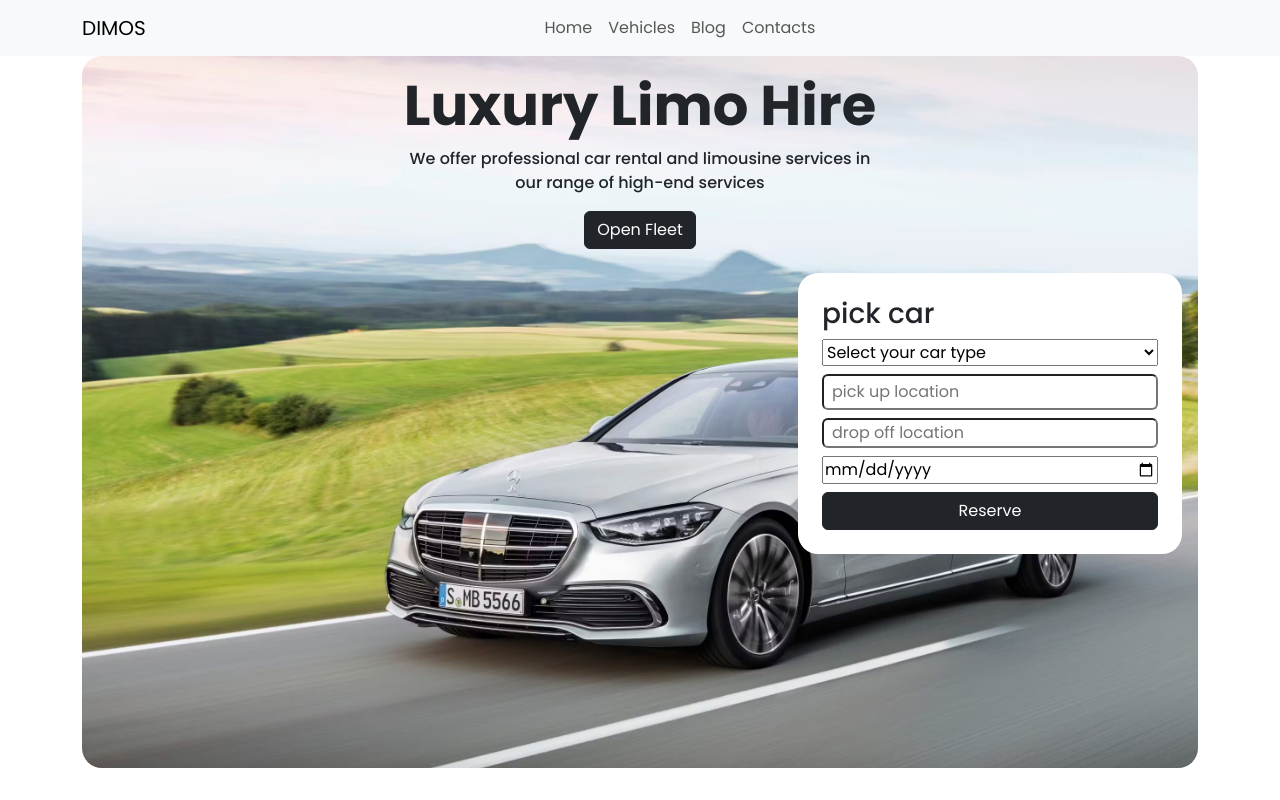
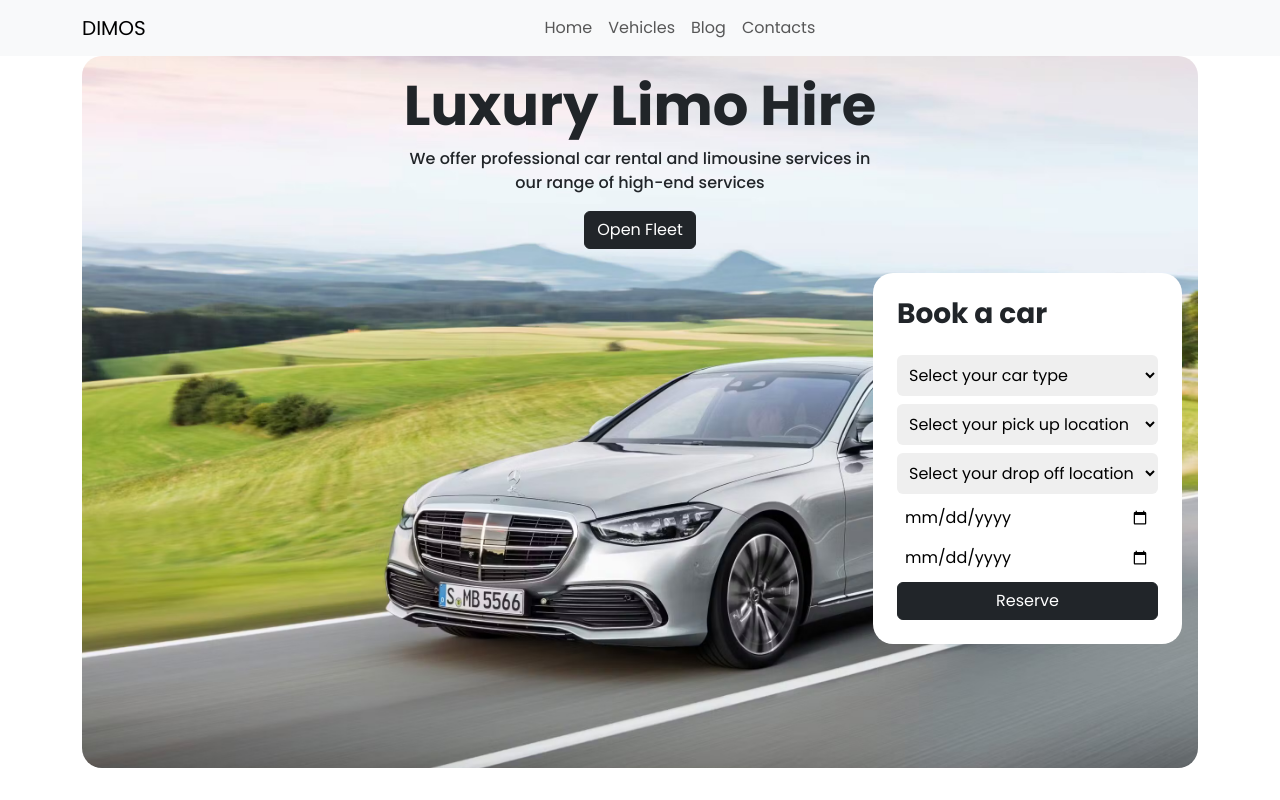
Before and after one commit to Teslax33/limo, a React (Vite) app: page / in a window 1280 px wide. Shown: the top 800 px of the page. Built offline with nearby package versions, Linux system fonts and the light colour scheme.

Commit message:
refactor : BookCar component with react-hook-form

```diff
--- a/src/components/bookCar/BookCar.jsx
+++ b/src/components/bookCar/BookCar.jsx
@@ -1,15 +1,42 @@
 import { Button } from "react-bootstrap";
+import { useForm } from "react-hook-form";
 
 export function BookCar() {
+  const {
+    register,
+    handleSubmit,
+    formState: { errors },
+  } = useForm();
+
+  console.log(errors);
+  const submit = (data, e) => {
+    alert(JSON.stringify(data));
+    e.target.reset(); //Empty inuput field onSubmit
+  };
   return (
     <div
       className="book-car p-4 mt-4 align-self-end h-100 mw-100"
       style={{ backgroundColor: "#ffff", borderRadius: "20px" }}
     >
-      <h3>pick car</h3>
-      <form action="" className="d-flex flex-column gap-2">
-        <select>
-          <option>Select your car type</option>
+      <h3 className="fw-bold mb-4">Book a car</h3>
+      <form
+        onSubmit={handleSubmit(submit)}
+        className="d-flex flex-column gap-2"
+      >
+        {(errors.carType ||
+          errors.pickUp ||
+          errors.dropOff ||
+          errors.pickTime ||
+          errors.dropTime) && (
+          <span className="error-message border-1 px-2 py-1 rounded border border-white fw-bold">
+            This field is required
+          </span>
+        )}
+        <select
+          {...register("carType", { required: true })}
+          className="bookcar-inputField border-0 p-2 rounded"
+        >
+          <option value="">Select your car type</option>
           <option value="Audi A1 S-Line">Audi A1 S-Line</option>
           <option value="VW Golf 6">VW Golf 6</option>
           <option value="Toyota Camry">Toyota Camry</option>
@@ -17,22 +44,44 @@ export function BookCar() {
           <option value="Mercedes-Benz GLK">Mercedes-Benz GLK</option>
           <option value="VW Passat CC">VW Passat CC</option>
         </select>
+
+        <select
+          {...register("pickUp", { required: true })}
+          className="bookcar-inputField border-0 p-2 rounded"
+        >
+          <option value="">Select your pick up location</option>
+          <option value="Belgrade">Belgrade</option>
+          <option value="Novi Sad">Novi Sad</option>
+          <option value="Nis">Nis</option>
+          <option value="Kragujevac">Kragujevac</option>
+          <option value="Subotica">Subotica</option>
+        </select>
+
+        <select
+          {...register("dropOff", { required: true })}
+          className="bookcar-inputField border-0 p-2 rounded"
+        >
+          <option value="">Select your drop off location</option>
+          <option value="Novi Sad">Novi Sad</option>
+          <option value="Kragujevac">Kragujevac</option>
+          <option value="Nis">Nis</option>
+          <option value="Belgrade">Belgrade</option>
+          <option value="Subotica">Subotica</option>
+        </select>
+        {/* PickUp and drop off data */}
         <input
-          type="text"
-          className="rounded px-2 py-1"
-          name="pickup"
-          id=""
-          placeholder="pick up location"
+          type="date"
+          {...register("pickTime", { required: true })}
+          className="bookcar-inputField border-0 px-2 py-1"
         />
         <input
-          type="text"
-          className="rounded px-2 px-1"
-          name="dropup"
-          id=""
-          placeholder="drop off location"
+          type="date"
+          {...register("dropTime", { required: true })}
+          className="bookcar-inputField border-0 px-2 py-1"
         />
-        <input type="date" name="pickup date" id="" />
-        <Button variant="dark">Reserve</Button>
+        <Button variant="dark" type="submit">
+          Reserve
+        </Button>
       </form>
     </div>
   );
```
